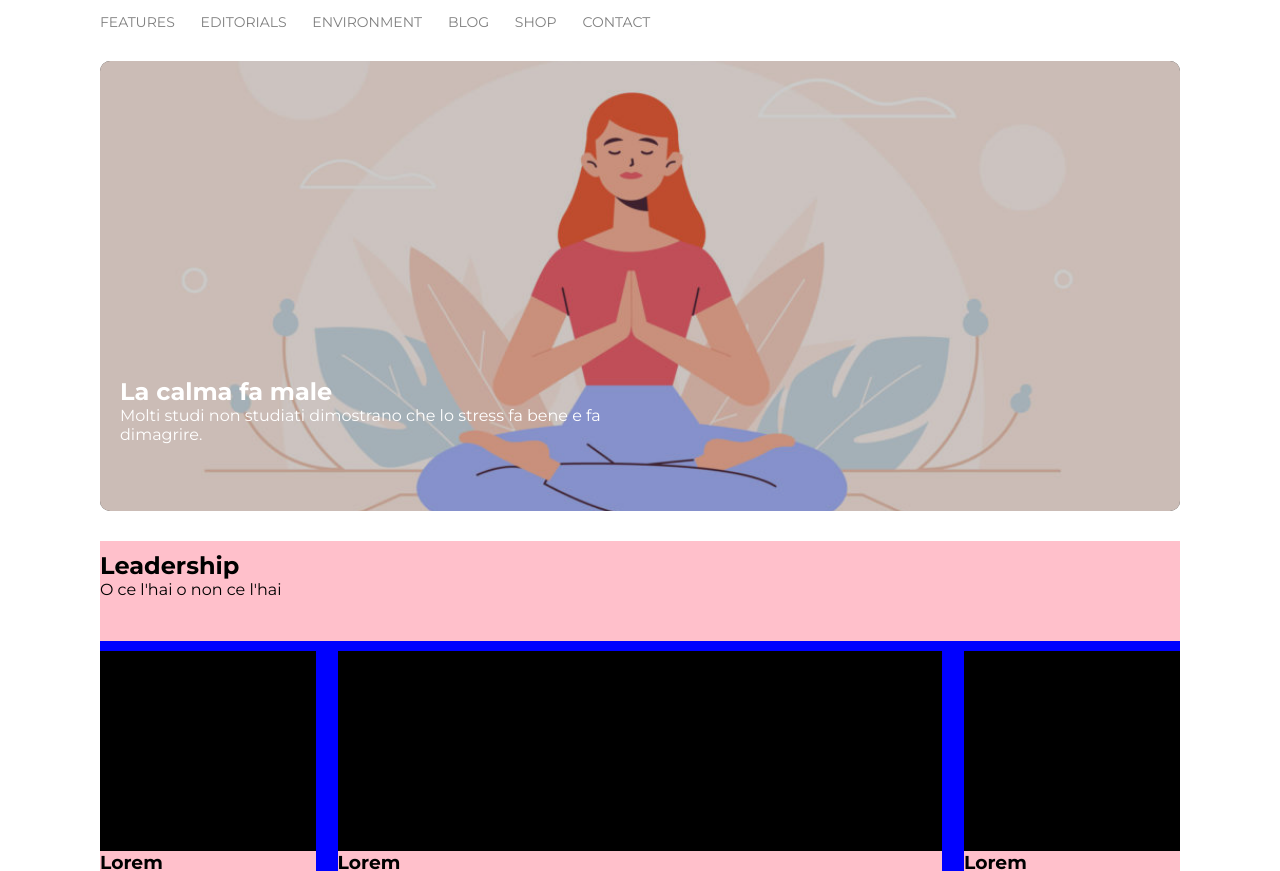
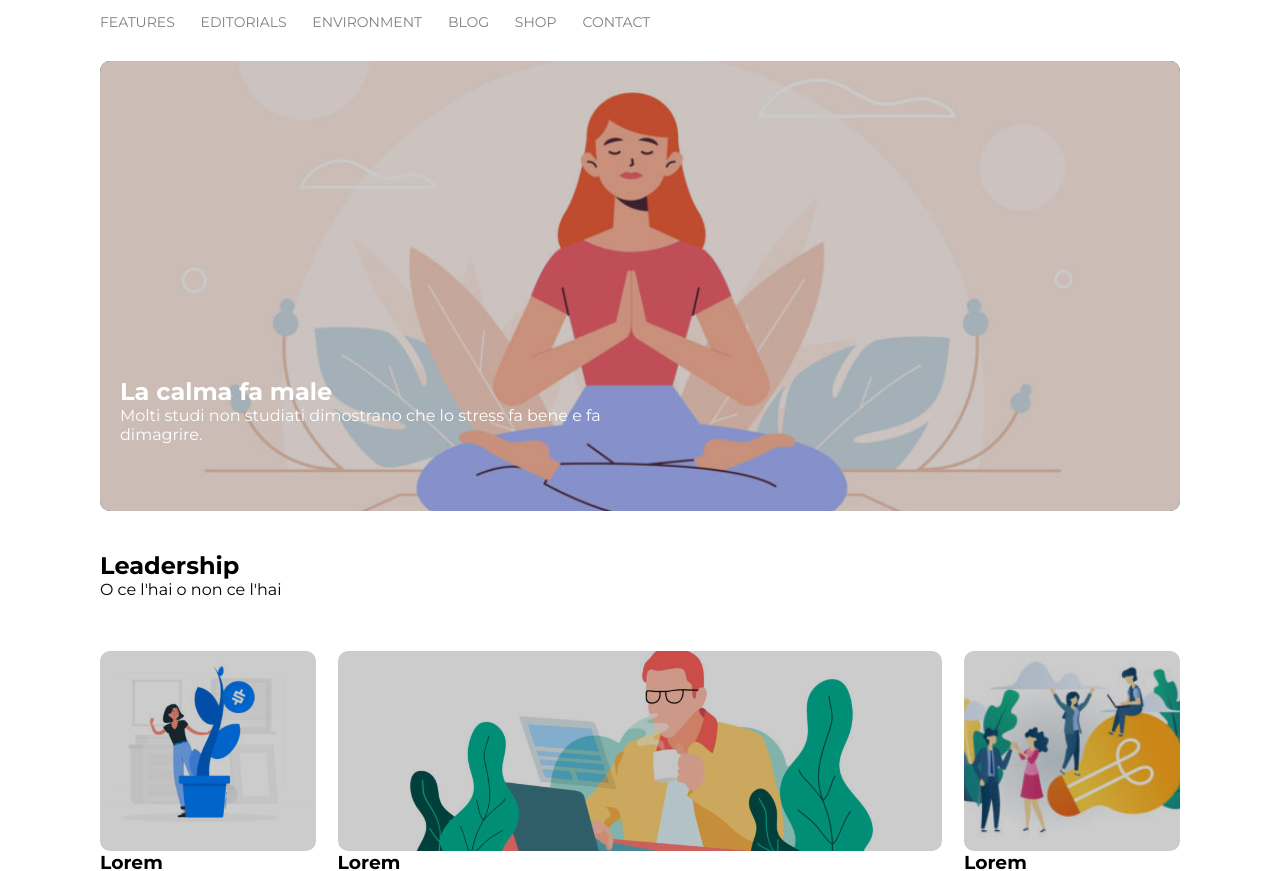
Before and after one commit to zuingo88/htmlcss-wp, a plain HTML site: page index.html in a window 1280 px wide. Shown: the part 85-956 px from the top of the page. Drawn offline with Linux system fonts and the light colour scheme.

Commit message:
fine main

```diff
--- a/css/main.css
+++ b/css/main.css
@@ -84,18 +84,11 @@ li > a {
   clear: both;
 }
 
-/* div conrtenitore dei float */
-.row {
-  background-color: blue;
-}
-
 /* elementi float */
 .row > * {
-  /* height: 300px; */
   float: left;
   margin-bottom: 10px;
   /* debug */
-  background-color: pink;
 }
 
 .title-bar {
@@ -121,6 +114,32 @@ li > a {
 #contenuto .layover {
   width: 100%;
   height: 200px;
+  border-radius: 10px;
+}
+
+.image {
+  width: 100%;
+  height: 100%;
+  opacity: 0.8;
+
+}
+
+#first-col {
+  background-image: url(../img/img-1.jpg);
+  background-size: contain;
+}
+
+#second-col {
+  background-image: url(../img/banner-2.jpg);
+  background-size: cover;
+  background-position: center;
+}
+
+#third-col {
+  background-image: url(../img/img-3.jpg);
+  background-size: cover;
+  background-position: center;
+  background-repeat: no-repeat;
 }
 
 /* regole footer */
--- a/index.html
+++ b/index.html
@@ -79,7 +79,9 @@
           <!-- prima colonna -->
           <div class="aside">
 
-            <div class="layover"></div>
+            <div class="layover">
+              <div id="first-col" class="image"></div>
+            </div>
 
             <h3>Lorem</h3>
 
@@ -89,7 +91,9 @@
           <!-- seconda colonna -->
           <div class="articolo">
 
-            <div class="layover"></div>
+            <div class="layover">
+              <div id="second-col" class="image"></div>
+            </div>
 
             <h3>Lorem</h3>
 
@@ -99,7 +103,9 @@
 
           <div class="aside">
 
-            <div class="layover"></div>
+            <div class="layover">
+              <div id="third-col" class="image"></div>
+            </div>
 
             <h3>Lorem</h3>
 
```
